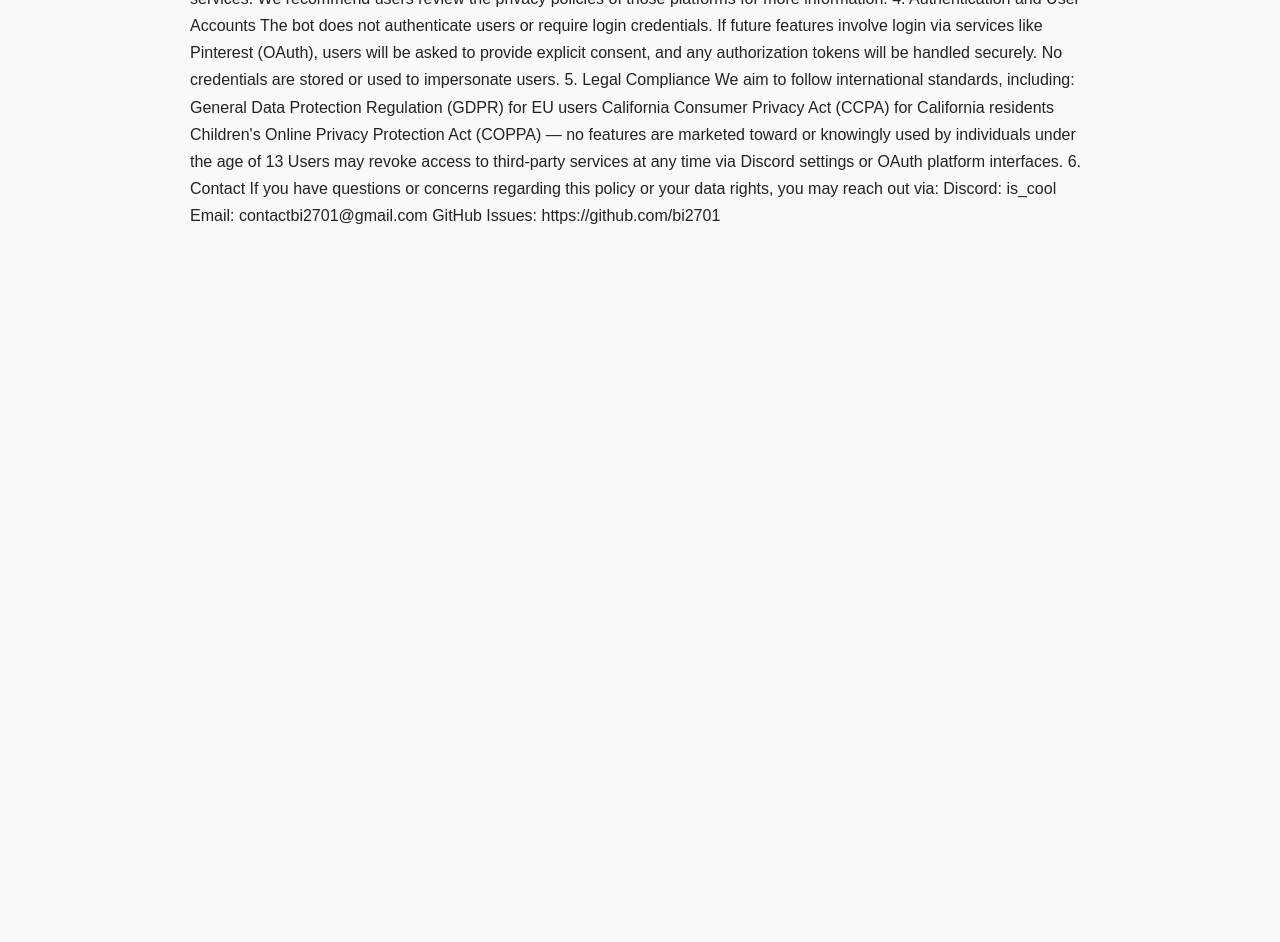
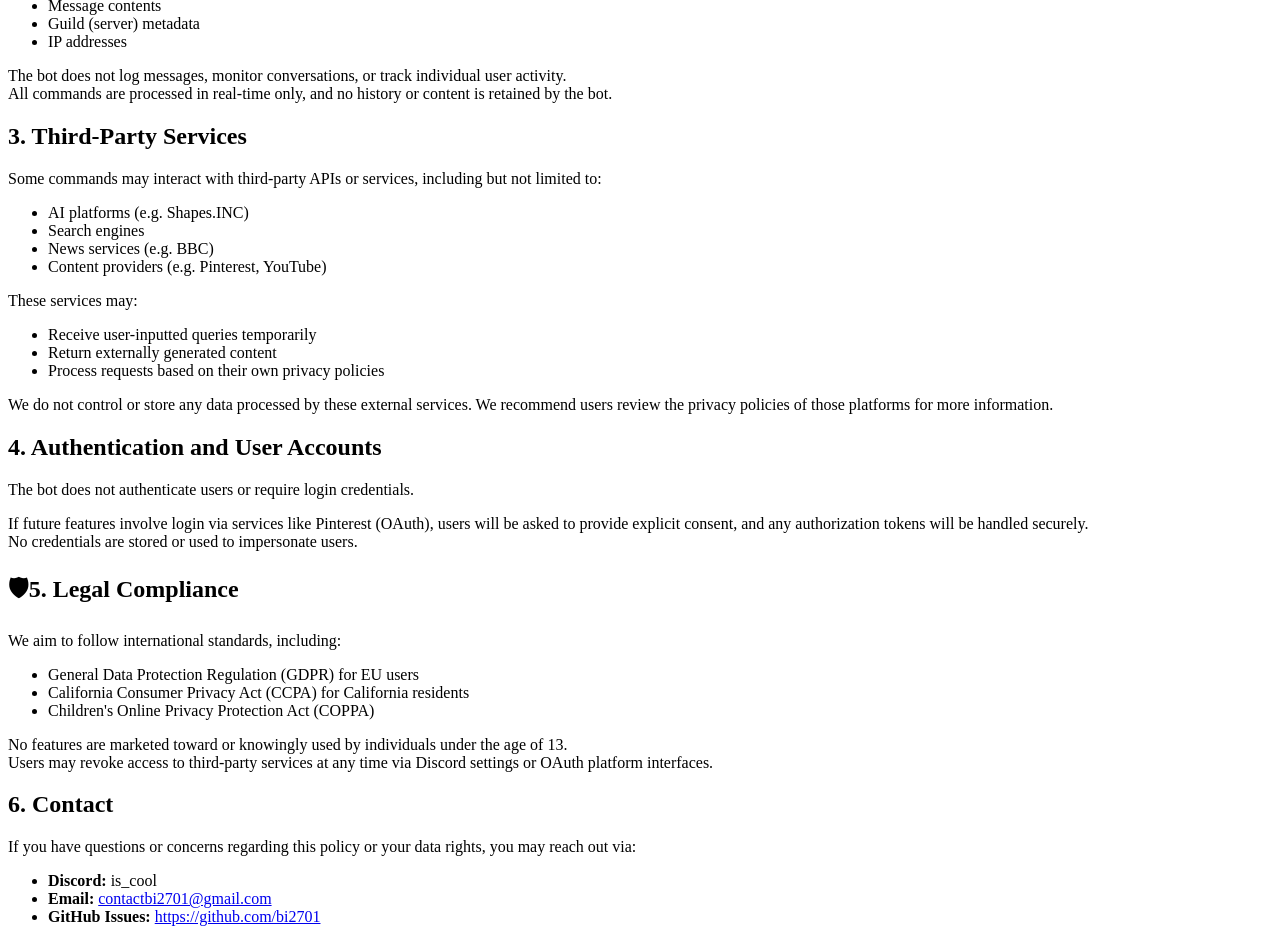
Before and after one commit to bi2701/bi2701.github.io, a plain HTML site: page discord-ut-bots-policy.html in a window 1280 px wide. Shown: the part 327-1269 px from the top of the page. Before the commit the page ends 800 px from the top, so only its background shows below. Drawn offline with Linux system fonts and the light colour scheme.

Commit message:
Update discord-ut-bots-policy.html

```diff
--- a/discord-ut-bots-policy.html
+++ b/discord-ut-bots-policy.html
@@ -1,96 +1,58 @@
-<!DOCTYPE html>
-<html>
-<head>
-  <title>Privacy Policy | Discord UT Bots</title>
-  <style>
-    body {
-      font-family: Arial, sans-serif;
-      margin: 40px auto;
-      padding: 0 20px;
-      max-width: 900px;
-      line-height: 1.7;
-      word-wrap: break-word;
-      background-color: #f9f9f9;
-      color: #222;
-    }
-    h1, h2 {
-      margin-top: 2rem;
-      margin-bottom: 1rem;
-    }
-    p {
-      margin-bottom: 1.2rem;
-    }
-    a {
-      color: #0066cc;
-    }
-  </style>
-</head>
 <body>
-🔐 Privacy Policy for Discord UT Bots
-Last updated: July 7, 2025 Issued by: is_cool/bi2701
+  <h1>Privacy Policy for Discord UT Bots</h1>
+  <p><strong>Last updated:</strong> July 7, 2025<br>
+     <strong>Issued by:</strong> is_cool / bi2701</p>
 
-🧾 1. Introduction
-This privacy policy explains how Discord UT Bots (“we,” “our,” or “the bot”) handles personal information in the course of providing command-based utilities, entertainment, and productivity features through Discord. We respect user privacy and are committed to keeping data handling transparent and minimal.
+  <h2>1. Introduction</h2>
+  <p>This privacy policy explains how Discord UT Bots (“we,” “our,” or “the bot”) handles personal information in the course of providing command-based utilities, entertainment, and productivity features through Discord. We respect user privacy and are committed to keeping data handling transparent and minimal.</p>
 
-💡 2. Data Collection and Logging
-We do not collect, store, or share personal information such as:
+  <h2>2. Data Collection and Logging</h2>
+  <p>We do not collect, store, or share personal information such as:</p>
+  <ul>
+    <li>Discord usernames</li>
+    <li>Message contents</li>
+    <li>Guild (server) metadata</li>
+    <li>IP addresses</li>
+  </ul>
+  <p>The bot does not log messages, monitor conversations, or track individual user activity.<br>
+     All commands are processed in real-time only, and no history or content is retained by the bot.</p>
 
-Discord usernames
+  <h2>3. Third-Party Services</h2>
+  <p>Some commands may interact with third-party APIs or services, including but not limited to:</p>
+  <ul>
+    <li>AI platforms (e.g. Shapes.INC)</li>
+    <li>Search engines</li>
+    <li>News services (e.g. BBC)</li>
+    <li>Content providers (e.g. Pinterest, YouTube)</li>
+  </ul>
+  <p>These services may:</p>
+  <ul>
+    <li>Receive user-inputted queries temporarily</li>
+    <li>Return externally generated content</li>
+    <li>Process requests based on their own privacy policies</li>
+  </ul>
+  <p>We do not control or store any data processed by these external services. We recommend users review the privacy policies of those platforms for more information.</p>
 
-Message contents
+  <h2>4. Authentication and User Accounts</h2>
+  <p>The bot does not authenticate users or require login credentials.</p>
+  <p>If future features involve login via services like Pinterest (OAuth), users will be asked to provide explicit consent, and any authorization tokens will be handled securely.<br>
+     No credentials are stored or used to impersonate users.</p>
 
-Guild (server) metadata
+  <h2>🛡5. Legal Compliance</h2>
+  <p>We aim to follow international standards, including:</p>
+  <ul>
+    <li>General Data Protection Regulation (GDPR) for EU users</li>
+    <li>California Consumer Privacy Act (CCPA) for California residents</li>
+    <li>Children's Online Privacy Protection Act (COPPA)</li>
+  </ul>
+  <p>No features are marketed toward or knowingly used by individuals under the age of 13.<br>
+     Users may revoke access to third-party services at any time via Discord settings or OAuth platform interfaces.</p>
 
-IP addresses
-
-The bot does not log messages, monitor conversations, or track individual user activity.
-
-All commands are processed in real-time only, and no history or content is retained by the bot.
-
-🌐 3. Third-Party Services
-Some commands may interact with third-party APIs or services, including but not limited to:
-
-AI platforms (e.g. Shapes.INC)
-
-Search engines
-
-News services (e.g. BBC)
-
-Content providers (e.g. Pinterest, YouTube)
-
-These services may:
-
-Receive user-inputted queries temporarily
-
-Return externally generated content
-
-Process requests based on their own privacy policie
-
-We do not control or store any data processed by these external services. We recommend users review the privacy policies of those platforms for more information.
-
-4. Authentication and User Accounts
-The bot does not authenticate users or require login credentials.
-
-If future features involve login via services like Pinterest (OAuth), users will be asked to provide explicit consent, and any authorization tokens will be handled securely.
-
-No credentials are stored or used to impersonate users.
-
-5. Legal Compliance
-We aim to follow international standards, including:
-
-General Data Protection Regulation (GDPR) for EU users
-
-California Consumer Privacy Act (CCPA) for California residents
-
-Children's Online Privacy Protection Act (COPPA) — no features are marketed toward or knowingly used by individuals under the age of 13
-
-Users may revoke access to third-party services at any time via Discord settings or OAuth platform interfaces.
-
-6. Contact
-If you have questions or concerns regarding this policy or your data rights, you may reach out via:
-
-Discord: is_cool
-Email: contactbi2701@gmail.com
-
-GitHub Issues: https://github.com/bi2701
+  <h2>6. Contact</h2>
+  <p>If you have questions or concerns regarding this policy or your data rights, you may reach out via:</p>
+  <ul>
+    <li><strong>Discord:</strong> is_cool</li>
+    <li><strong>Email:</strong> <a href="mailto:contactbi2701@gmail.com">contactbi2701@gmail.com</a></li>
+    <li><strong>GitHub Issues:</strong> <a href="https://github.com/bi2701">https://github.com/bi2701</a></li>
+  </ul>
 </body>
```
